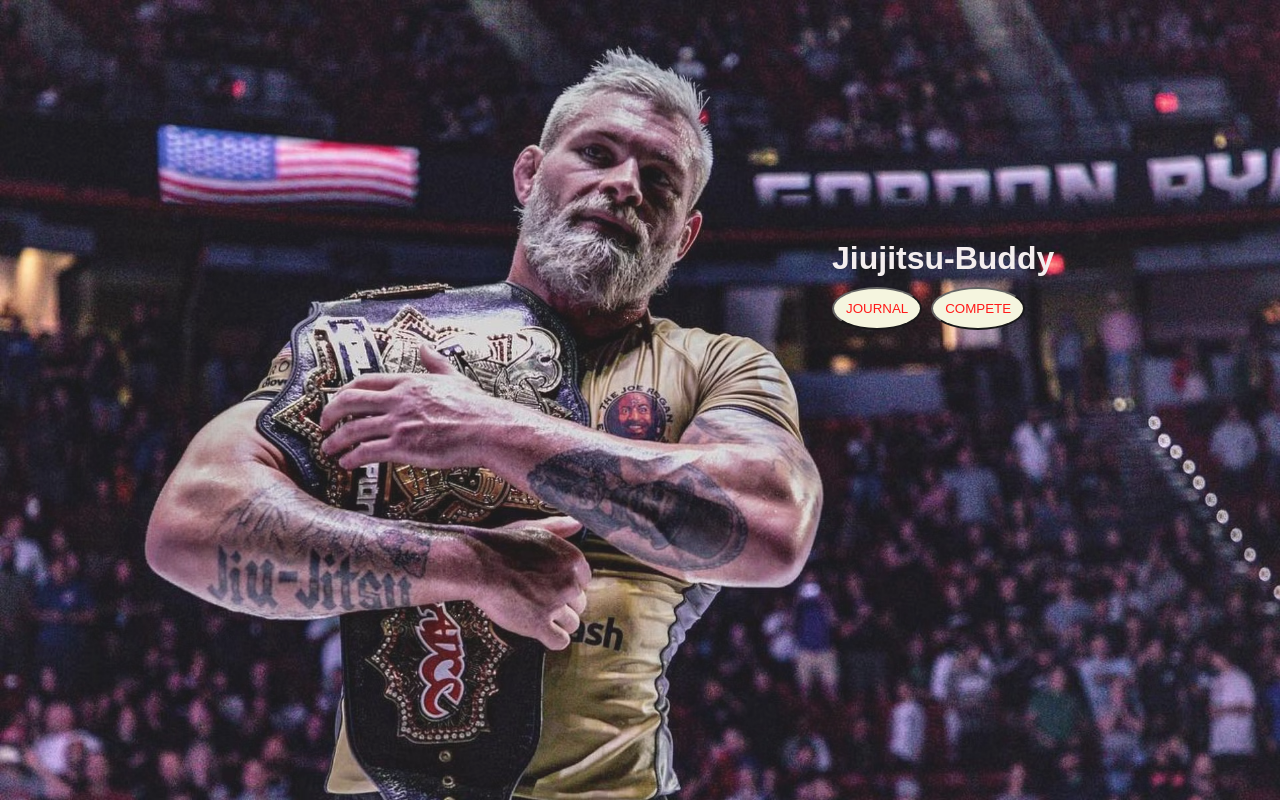
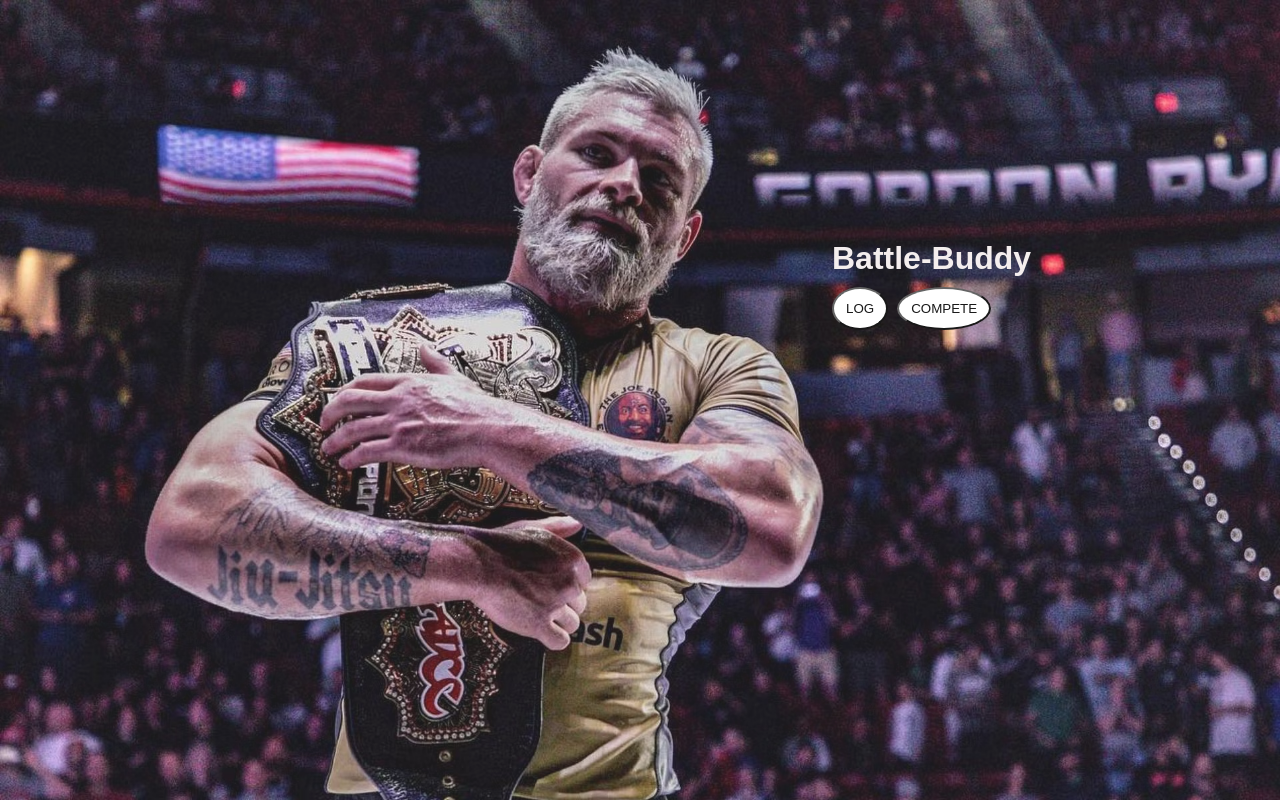
Before and after one commit to reggie1337/BjjBuddy, a React (Create React App) app: page /home in a window 1280 px wide. Built offline with nearby package versions, Linux system fonts and the light colour scheme.

Commit message:
Routing acheived, my baby is coming to life

```diff
--- a/src/App.css
+++ b/src/App.css
@@ -38,8 +38,8 @@
 }
 
 .enter {
-  color: red;
-  background-color: beige;
+  color: black;
+  background-color: white;
   border-radius: 50%;
   padding: 12px;
   margin-top: 10px;
@@ -52,8 +52,8 @@
 }
 
 .site {
-  color: red;
-  background-color: beige;
+  color: black;
+  background-color: white;
   border-radius: 50%;
   padding: 12px;
   margin-left: 9px;
--- a/src/App.tsx
+++ b/src/App.tsx
@@ -1,36 +1,11 @@
 import React from "react";
-import "./App.css";
-import { Link } from "react-router-dom";
-import { BrowserRouter } from "react-router-dom";
+// import "./App.css";
 
 function App() {
   return (
-    <>
-      <div
-        className="backgroundPhoto"
-        style={{
-          backgroundImage: "url(/images/backgroundImage.jpeg)",
-          // backgroundSize: "cover",
-          width: "100vw",
-          height: "100vh",
-          // opacity: 0.9,
-        }}
-      >
-        <BrowserRouter>
-          <div className="Front-page">
-            <h1 className="title">Jiujitsu-Buddy</h1>
-            <Link to={"/home"}>
-              <button className="enter" type="button">
-                JOURNAL
-              </button>
-            </Link>
-            <Link to={"https://smoothcomp.com"}>
-              <button className="site">COMPETE</button>
-            </Link>
-          </div>
-        </BrowserRouter>
-      </div>
-    </>
+    <div>
+      <h1>hello world</h1>
+    </div>
   );
 }
 
--- a/src/index.tsx
+++ b/src/index.tsx
@@ -1,19 +1,23 @@
-import React from 'react';
-import ReactDOM from 'react-dom/client';
-import './index.css';
-import App from './App';
-import reportWebVitals from './reportWebVitals';
+import React from "react";
+import ReactDOM from "react-dom/client";
+// import "./index.css";
+import Home from "./views/home";
+import App from "./App";
+import { createBrowserRouter, RouterProvider, Route } from "react-router-dom";
 
-const root = ReactDOM.createRoot(
-  document.getElementById('root') as HTMLElement
-);
-root.render(
+const router = createBrowserRouter([
+  {
+    path: "/home",
+    element: <Home />,
+  },
+  {
+    path: "App/:AppId",
+    element: <App />,
+  },
+]);
+
+ReactDOM.createRoot(document.getElementById("root")!).render(
   <React.StrictMode>
-    <App />
+    <RouterProvider router={router} />
   </React.StrictMode>
 );
-
-// If you want to start measuring performance in your app, pass a function
-// to log results (for example: reportWebVitals(console.log))
-// or send to an analytics endpoint. Learn more: https://bit.ly/CRA-vitals
-reportWebVitals();
--- /dev/null
+++ b/src/views/home.tsx
@@ -0,0 +1,34 @@
+import React from "react";
+import { Link } from "react-router-dom";
+import "../App.css";
+
+function Home() {
+  return (
+    <>
+      <div
+        className="backgroundPhoto"
+        style={{
+          backgroundImage: "url(/images/backgroundImage.jpeg)",
+          // backgroundSize: "cover",
+          width: "100vw",
+          height: "100vh",
+          // opacity: 0.9,
+        }}
+      >
+        <div className="Front-page">
+          <h1 className="title">Battle-Buddy</h1>
+          <Link to={"/app/1"}>
+            <button className="enter" type="button">
+              LOG
+            </button>
+          </Link>
+          <Link to={"https://smoothcomp.com"}>
+            <button className="site">COMPETE</button>
+          </Link>
+        </div>
+      </div>
+    </>
+  );
+}
+
+export default Home;
```
